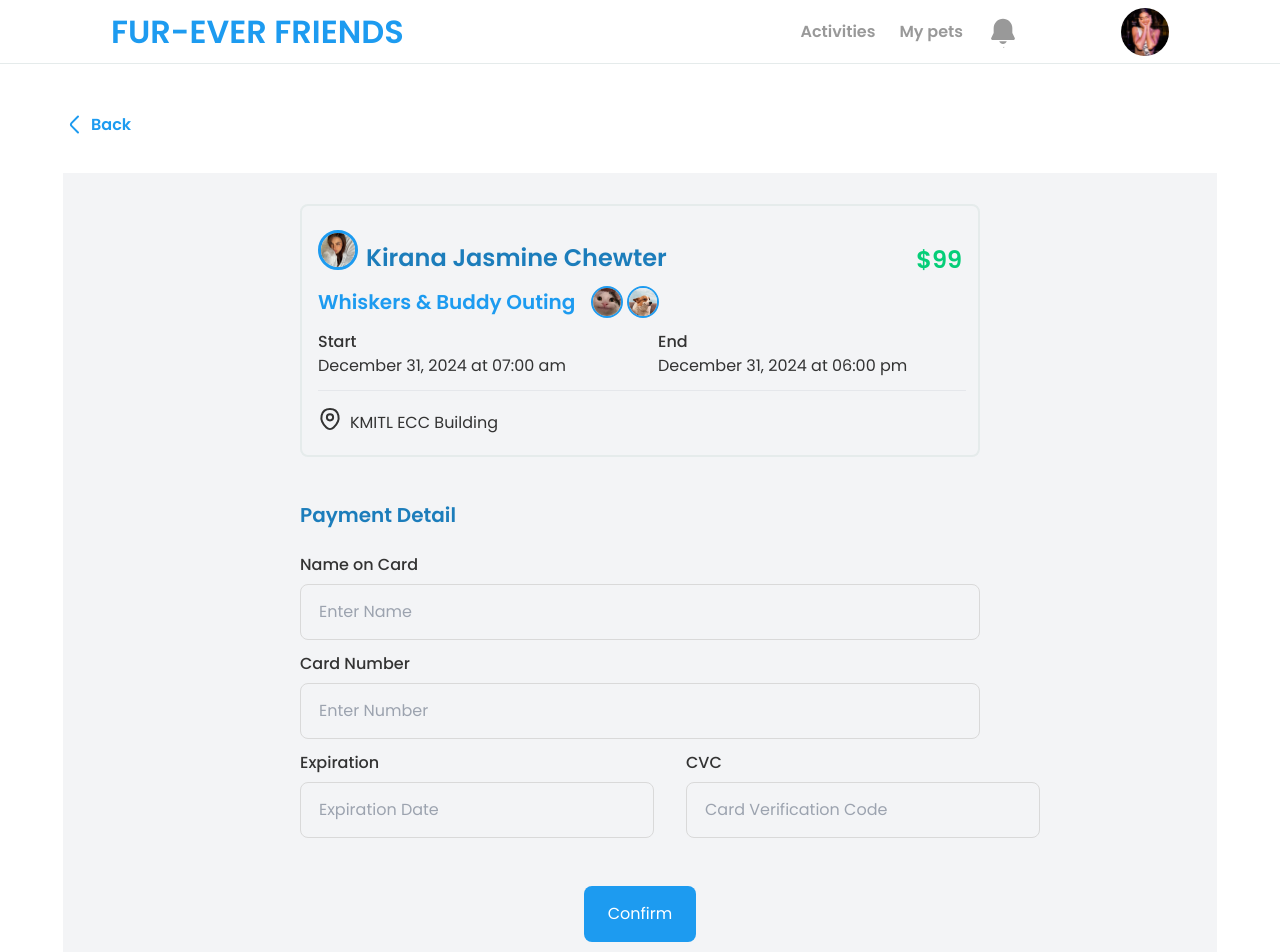
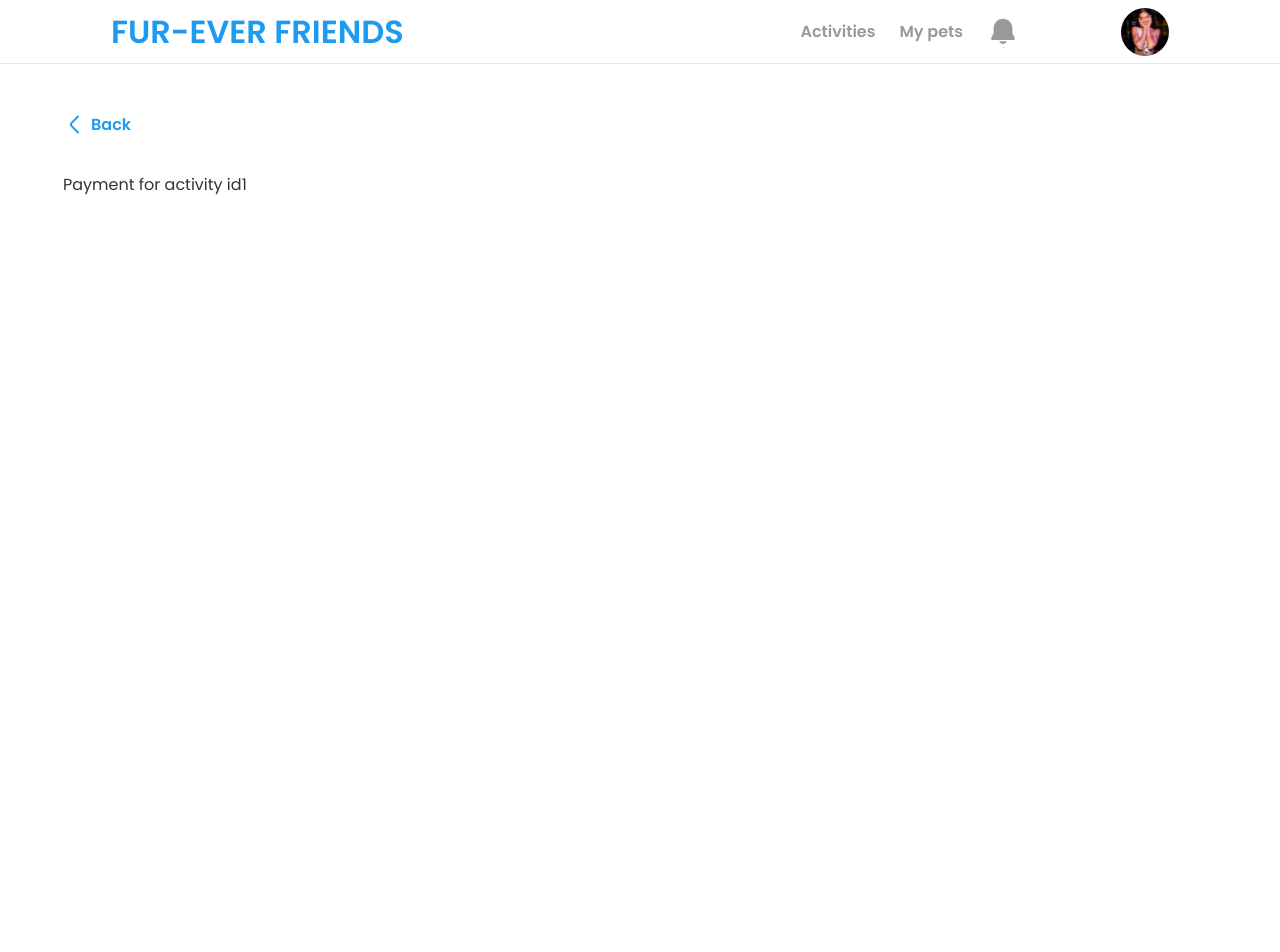
Before and after one commit to jetsarew/fur-ever-friends-frontend, a Next.js app: page /activity/1/payment in a window 1280 px wide. Shown: the top 952 px of the page. After the commit the page ends 800 px from the top, so only its background shows below. Built offline with nearby package versions, Linux system fonts and the light colour scheme.

Commit message:
Revert "add Payment page at guy branch"

```diff
--- a/src/app/activity/(overview)/[id]/payment/page.tsx
+++ b/src/app/activity/(overview)/[id]/payment/page.tsx
@@ -3,94 +3,8 @@ export default function PaymentPage({ params }: {
 }
 ){
     return (
-        <div className="min-h-screen flex items-center justify-center bg-gray-100">
-            <div className="flex flex-col items-center gap-12 w-[680px]">
-            <div className="flex flex-col items-start gap-12 self-stretch">
-                <div className="flex flex-col items-start gap-4 self-stretch p-6 px-4 rounded-lg border-2 border-[#E5EBEB]">
-                <div className='flex justify-between items-end self-stretch'>
-                    <div className='flex items-end' style={{ gap: 'var(--Space-200, 8px)' }}>
-                    <img src="/pet-sitter.jpg" alt="Pet Sitter" className="w-10 h-10 rounded-[40px] border-[3px] border-[#1D9BF0] object-cover object-center"/>
-                    <p className='text-[#1C7DBB] font-poppins text-2xl font-semibold leading-[24px]'>Kirana Jasmine Chewter</p>
-                    </div>
-                    <p className='text-[#05CE78] font-poppins text-2xl font-semibold leading-[20.4px]'>$99</p>
-                </div>
-                <div className="flex items-center gap-4">
-                    <p className='text-[#1D9BF0] font-poppins text-xl font-semibold leading-[20px]'>Whiskers & Buddy Outing</p>
-                    <div className="flex items-center gap-1">
-                    <img src="/Whiskers.jpg" alt="Whiskers" className='w-8 h-8 rounded-[40px] border-[2px] border-[#1D9BF0] object-cover object-center' />
-                    <img src="/meme-dog.jpg" alt="Meme Dog" className='w-8 h-8 rounded-[40px] border-[2px] border-[#1D9BF0] object-cover object-center' />
-                    </div>
-                </div>
-                <div className="flex flex-col items-start self-strFetch">
-                    <div className="flex items-end gap-8 pb-4 self-stretch border-b border-gray-200">
-                    <div className="flex flex-col items-start gap-2 w-[308px]">
-                        <p className="text-[#333333] font-poppins text-base font-medium leading-[16px]">Start</p>
-                        <p className="text-[#333333] font-poppins text-base font-normal leading-[16px]">December 31, 2024 at 07:00 am</p>
-                    </div>
-                    <div className="flex flex-col items-start gap-2 w-[308px]">
-                        <p className="text-[#333333] font-poppins text-base font-medium leading-[16px]">End</p>
-                        <p className="text-[#333333] font-poppins text-base font-normal leading-[16px]">December 31, 2024 at 06:00 pm</p>
-                    </div>
-                    </div>
-                    <div className="flex items-end gap-8 pt-4 self-stretch">
-                    <div className="flex items-end gap-2 w-[308px]">
-                        <img src="/location.svg" alt="Meme Dog" className='w-6 h-6 rounded-full' />
-                        <p className="text-[#333333] font-poppins text-base font-normal leading-[16px]">KMITL ECC Building</p>
-                    </div>
-                    </div>
-                </div>
-                </div>
-
-                <div className="flex flex-col items-start gap-8 self-stretch">
-                <div className="flex flex-col items-start gap-8 self-stretch">
-                    <h2 className="text-[#1C7DBB] font-poppins text-xl font-semibold leading-[20px]">Payment Detail</h2>
-                    <div className="flex flex-col items-start gap-4 self-stretch">
-                    <div className="flex flex-col items-start gap-[11px] self-stretch">
-                        <label className="text-[#333333] font-poppins text-base font-medium leading-[16px]">Name on Card</label>
-                        <input
-                        type="text"
-                        className="flex items-start gap-[10px] self-stretch p-[15px_18px] rounded-lg border border-[#D9D9D9] bg-transparent"
-                        placeholder="Enter Name"
-                        />
-                    </div>
-                    <div className="flex flex-col items-start gap-[11px] self-stretch">
-                        <label className="text-[#333333] font-poppins text-base font-medium leading-[16px]">Card Number</label>
-                        <input
-                        type="text"
-                        className="flex items-start gap-[10px] self-stretch p-[15px_18px] rounded-lg border border-[#D9D9D9] bg-transparent"
-                        placeholder="Enter Number"
-                        />
-                    </div>
-                    <div className="flex items-start gap-8 self-stretch">
-                        <div className="flex flex-col items-start gap-[11px] flex-1">
-                        <label className="text-[#333333] font-poppins text-base font-medium leading-[16px]">Expiration</label>
-                        <input
-                            type="text"
-                            className="flex items-start gap-[10px] self-stretch p-[15px_18px] rounded-lg border border-[#D9D9D9] bg-transparent"
-                            placeholder="Expiration Date"
-                        />
-                        </div>
-                        <div className="flex flex-col items-start gap-[11px] flex-[1_0_0]">
-                        <label className="text-[#333333] font-poppins text-base font-medium leading-[16px]">CVC</label>
-                        <input
-                            type="text"
-                            className="flex items-start gap-[10px] self-stretch p-[15px_18px] rounded-lg border border-[#D9D9D9] bg-transparent"
-                            placeholder="Card Verification Code"
-                        />
-                        </div>
-                    </div>
-                    </div>
-                </div>
-                </div>
-            </div>
-
-                <button
-                type="submit"
-                className="flex justify-center items-center gap-[10px] py-4 px-6 rounded-lg bg-[#1D9BF0] text-white"
-                >
-                Confirm
-                </button>
-            </div>
+        <div>
+            Payment for activity id{params.id}
         </div>
-    );
+    )
 }
```
Also changed, not shown: public/location copy.svg (deleted), public/meme-dog.jpg (deleted).
